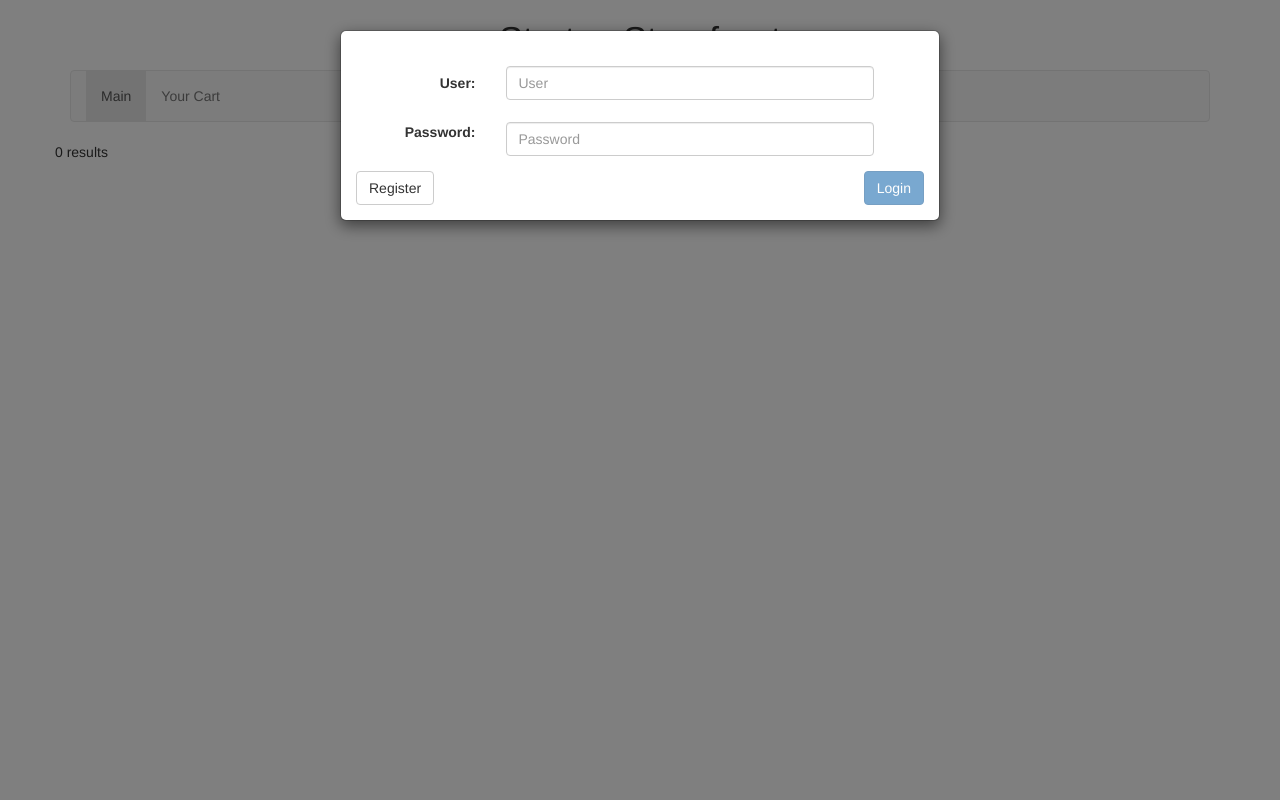
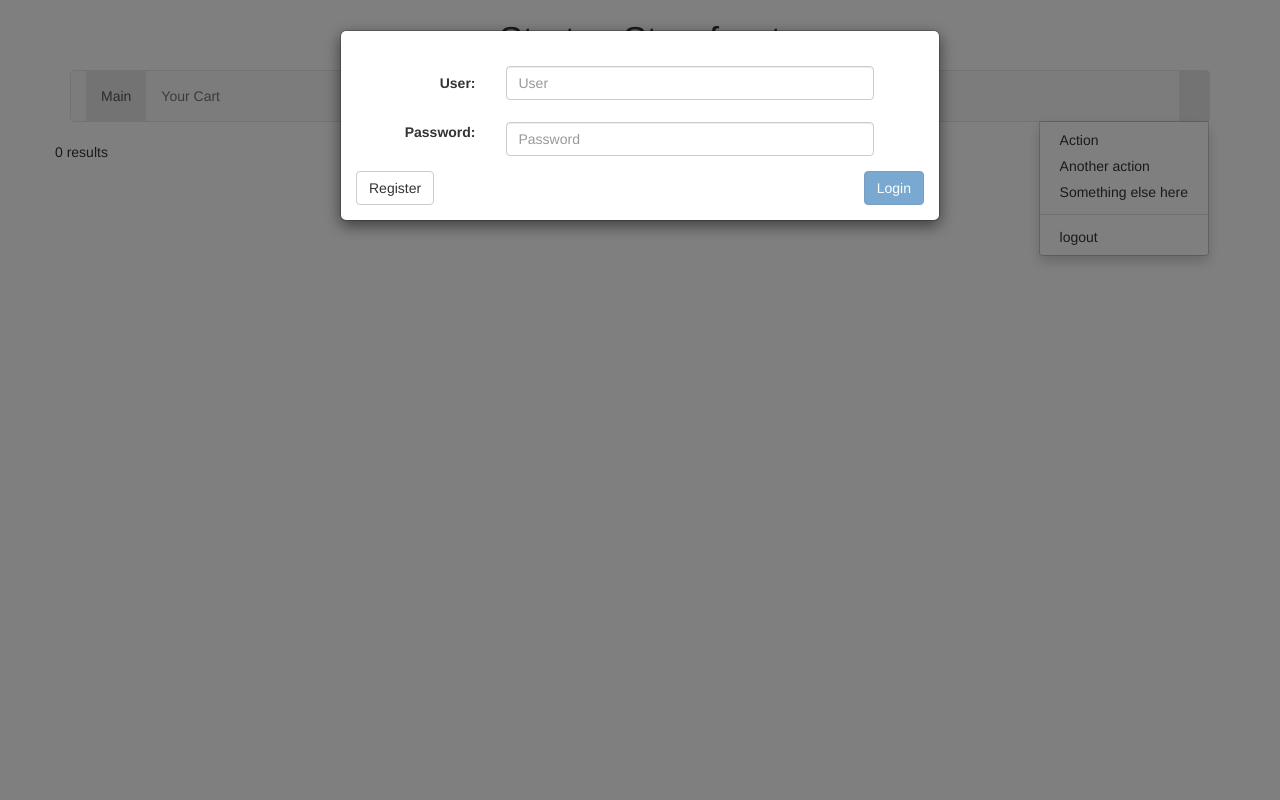
Before and after one commit to thecolec/Stratus, a PHP site: page / in a window 1280 px wide, after a click that opens the changed part. Run offline with PHP 8.4, Linux system fonts and the light colour scheme; data that the repository does not hold is empty; some libraries are stand-ins or nearby versions.

Commit message:
Added Logout

```diff
--- a/src/api/database.php
+++ b/src/api/database.php
@@ -59,6 +59,7 @@ class dbHost {
     }
   }
 
+//TODO: Implement separate userInfo table.
   public function getUserInfo($field,$value) {
     $result = $this->query("SELECT * FROM `users` WHERE `".$field."` = \"".$value."\"");
     while($row = $result->fetch_assoc()) {
--- a/src/index.php
+++ b/src/index.php
@@ -28,12 +28,24 @@
     <h1 class="text-center">Stratus Storefront</h1>
       <nav class="navbar navbar-default">
         <div class="container-fluid">
-          <a class="hidden-xs navbar-brand navbar-right" id="navUsername"></a>
+
         <ul class="nav navbar-nav">
-
           <li class="active" id="main"><a href="#">Main</a></li>
           <li class="" id="cart"><a href="#">Your Cart</a></li>
         </ul>
+        <ul class="nav navbar-nav navbar-right">
+          <li class="dropdown">
+            <a href="#" class="hidden-xs navbar-brand dropdown-toggle" role="button" data-toggle="dropdown" aria-haspopup="true" aria-expanded="false" id="navUsername"></a>
+            <ul class="dropdown-menu">
+              <li><a href="#">Action</a></li>
+                <li><a href="#">Another action</a></li>
+                <li><a href="#">Something else here</a></li>
+                <li role="separator" class="divider"></li>
+                <li><a href="#">logout</a></li>
+            </ul>
+          </li>
+        </ul>
+
       </div>
       </nav>
     <div class="row" id="inventorygrid">
--- a/src/js/stratus.js
+++ b/src/js/stratus.js
@@ -95,7 +95,10 @@ function checkToken() {
       }
     });
   }
+}
 
+function logout(){
+  document.cookie = "token=; expires=Thu, 01 Jan 1970 00:00:00 UTC";
 }
 
 // Universal functions.
```
